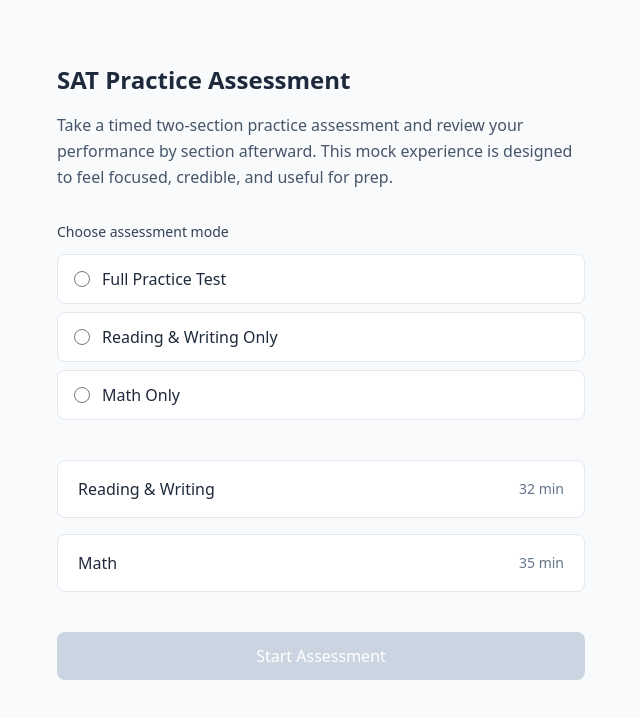
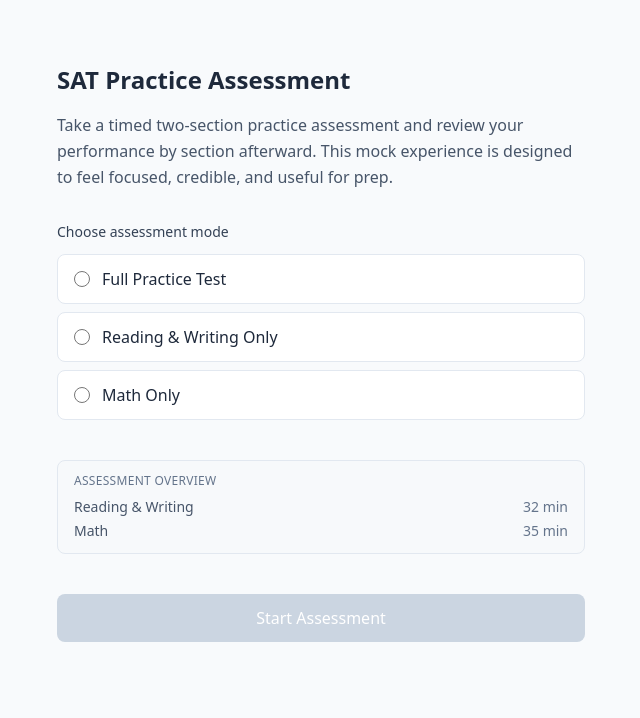
Before and after one commit to njohnson2897/mock-sat-portal, a React (Vite) app in the folder client/: page / in a window 1280 px wide. Shown: the top 718 px of the page, without its empty margins (319-959 px from the left). Built offline with nearby package versions, Linux system fonts and the light colour scheme.

Commit message:
changes timing section so that the math and r-w sections don't look like the clickable buttons above

```diff
--- a/client/src/App.jsx
+++ b/client/src/App.jsx
@@ -753,20 +753,20 @@ function App() {
           </div>
         </div>
 
-        <div className="mt-10 space-y-4">
-          {sections.map((section) => (
-            <div
-              key={section.key}
-              className="rounded-lg border border-slate-200 bg-white px-5 py-4"
-            >
-              <div className="flex justify-between items-center">
-                <h2 className="font-medium text-slate-800">{section.title}</h2>
-                <span className="text-sm text-slate-500">
+        <div className="mt-10 rounded-lg border border-slate-200 bg-slate-50/50 px-4 py-3">
+          <h2 className="text-xs font-medium uppercase tracking-wide text-slate-500 mb-2">
+            Assessment overview
+          </h2>
+          <div className="space-y-1 text-sm text-slate-600">
+            {sections.map((section) => (
+              <div key={section.key} className="flex justify-between">
+                <span>{section.title}</span>
+                <span className="text-slate-500">
                   {Math.round(section.durationSeconds / 60)} min
                 </span>
               </div>
-            </div>
-          ))}
+            ))}
+          </div>
         </div>
 
         <button
```
